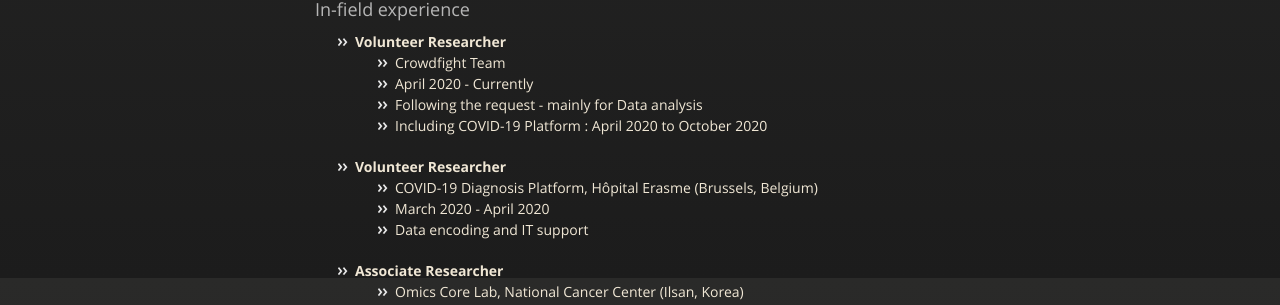
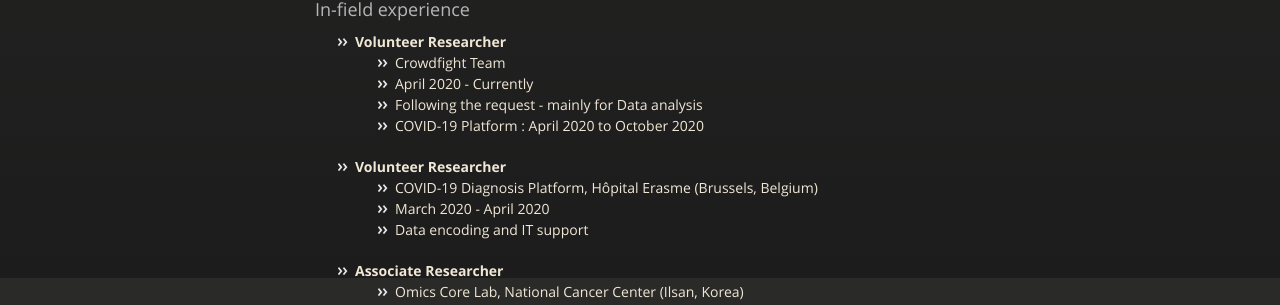
Before and after one commit to yurasong/yurasong.github.io, a Jekyll site: the page built from index.md, in a window 1280 px wide and 900 px high, scrolled down 1378 px. Shown: the part 144-449 px from the top of the window. Built offline with Jekyll 4.4.1, drawn with Linux system fonts in a browser that asks for light colours; our own code applies the rules of GitHub Pages for plain Markdown files.

Commit message:
Update index.md

```diff
--- a/index.md
+++ b/index.md
@@ -54,7 +54,7 @@
   - Crowdfight Team
   - April 2020 - Currently
   - Following the request - mainly for Data analysis
-  - Including COVID-19 Platform : April 2020 to October 2020
+  - COVID-19 Platform : April 2020 to October 2020
 
 - **Volunteer Researcher**
   - COVID-19 Diagnosis Platform, Hôpital Erasme (Brussels, Belgium)
```
